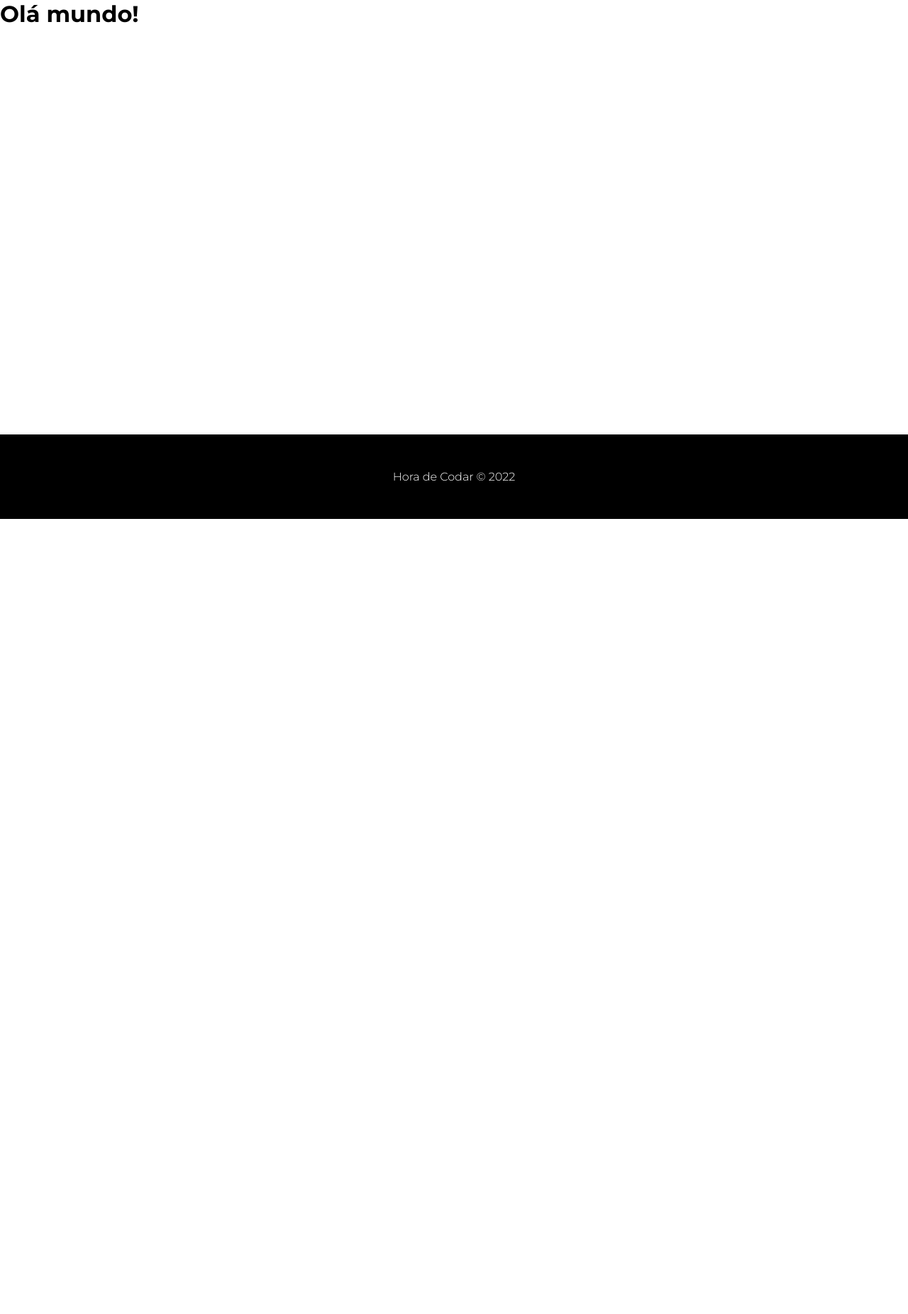
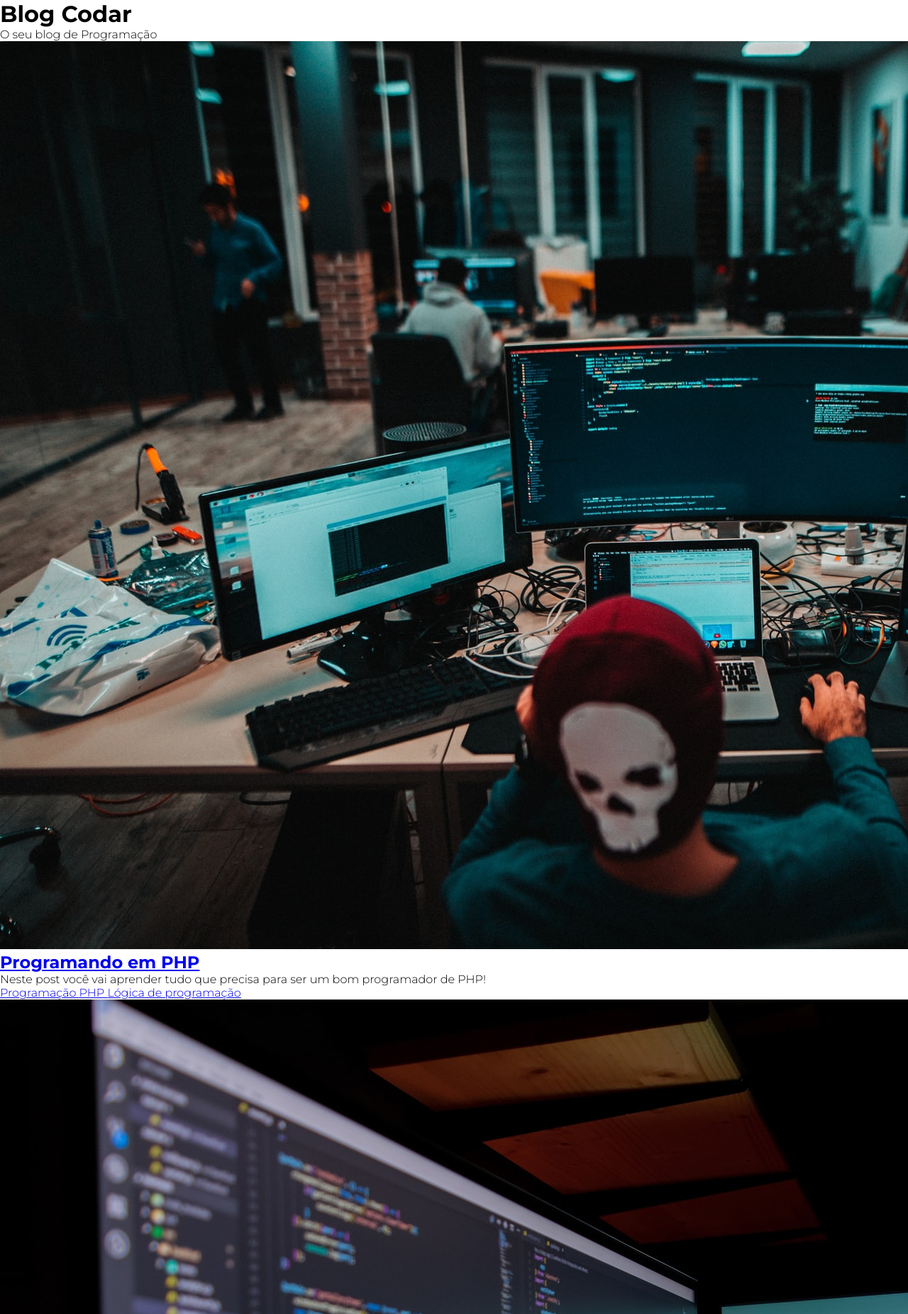
Before and after one commit to FilipeRabelo/Projeto_blog_PHP_udemy, a PHP site: page / in a window 1280 px wide; the page is wider, and only the part inside the window is pictured. Shown: the part 69-1920 px from the top of that part at 71% size. Before the commit the page ends 800 px from the top of that part, so only its background shows below. Run offline with PHP 8.4, Linux system fonts and the light colour scheme.

Commit message:
blog_php_udemy

```diff
--- a/data/posts.php
+++ b/data/posts.php
@@ -5,7 +5,7 @@
       'id' => 1,
       'title' => 'Programando em PHP',
       'description' => 'Neste post você vai aprender tudo que precisa para ser um bom programador de PHP!',
-      'tags' => ['programação', 'PHP', 'lógica de programação'],
+      'tags' => ['Programação', 'PHP', 'Lógica de programação'],
       'img' => 'prog-1.jpg'
     ],
     [
@@ -19,14 +19,14 @@
       'id' => 3,
       'title' => 'A importância da lógica de programação',
       'description' => 'A lógica de programação é o ponto inicial de muitos estudantes de programação, será que é importante?',
-      'tags' => ['lógica', 'programação', 'algoritmos'],
+      'tags' => ['Lógica', 'Programação', 'Algoritmos'],
       'img' => 'prog-3.jpg',
     ],
     [
       'id' => 4,
       'title' => 'Programando em PHP',
       'description' => 'Neste post você vai aprender tudo que precisa para ser um bom programador de PHP!',
-      'tags' => ['programação', 'PHP', 'lógica de programação'],
+      'tags' => ['Programação', 'PHP', 'Lógica de Programação'],
       'img' => 'prog-4.jpg'
     ],
   ];
--- a/index.php
+++ b/index.php
@@ -1,8 +1,45 @@
 <?php
     include_once("templates/header.php");
+
 ?>
+ <!-- somente o miolo, vai ser operado nas paginas, restante dos templates -->
 
-    <h1>Olá mundo!</h1>  <!-- somente o miolo, vai ser operado nas paginas, restante dos templates -->
+    <main>
+
+        <div id="title-container">
+            <h1>Blog Codar</h1>
+            <p>O seu blog de Programação</p>
+        </div>
+
+        <div id="post-container">
+            <?php foreach($posts as $post): ?>
+                <div class="post-box">
+
+                    <img src="<?= $BASE_URL ?>/img/<?= $post["img"] ?>" alt="<?= $post["title"] ?> ">
+
+                    <h2 class="post-title">
+
+                        <a href="<?= $BASE_URL ?>post.php?id=<?= $post["id"] ?>">
+                            <?= $post["title"] ?>
+                        </a>
+
+                    </h2>
+
+                    <p class="post-description"><?= $post["description"] ?> </p> <!-- Descricao do post -->
+
+                    <div class="tags-container">
+                        <?php foreach($post["tags"] as $tag): ?>
+
+                            <a href="#"> <?= $tag ?> </a>
+
+                        <?php endforeach; ?>
+                    </div>
+
+                </div>
+            <?php endforeach; ?>
+        </div>
+
+    </main>
 
 <?php
     include_once("templates/footer.php");
--- a/templates/header.php
+++ b/templates/header.php
@@ -1,6 +1,8 @@
 <!-- TEMPLATES -->
 <?php
-include_once("helpers/url.php");  // ARQUIVO DE HELP //
+    include_once("helpers/url.php");  // ARQUIVO DE HELP //
+    include_once("data/categories.php");
+    include_once("data/posts.php");
 ?>
 
 
```
Also changed, not shown: css/style.css (line endings or trailing spaces).
